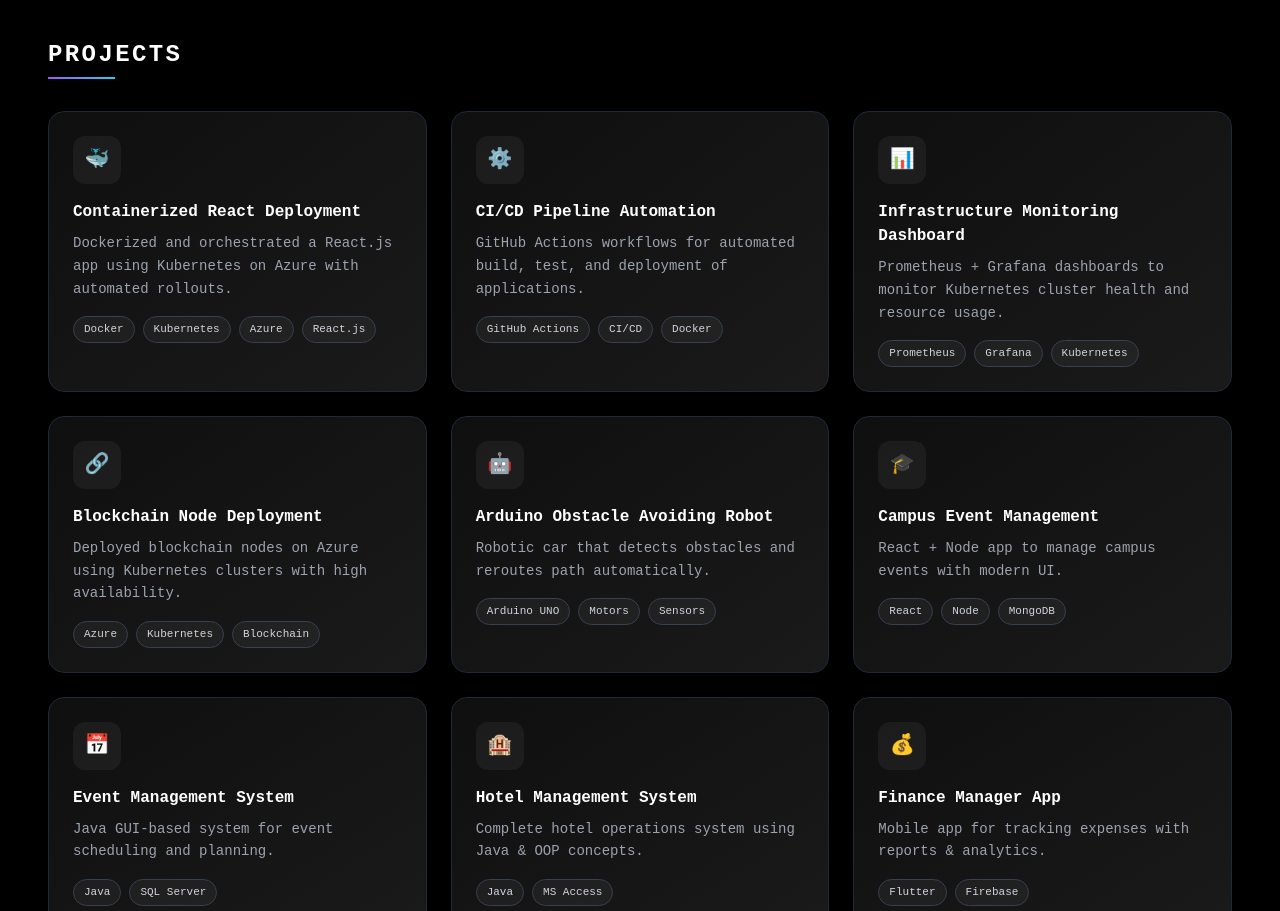
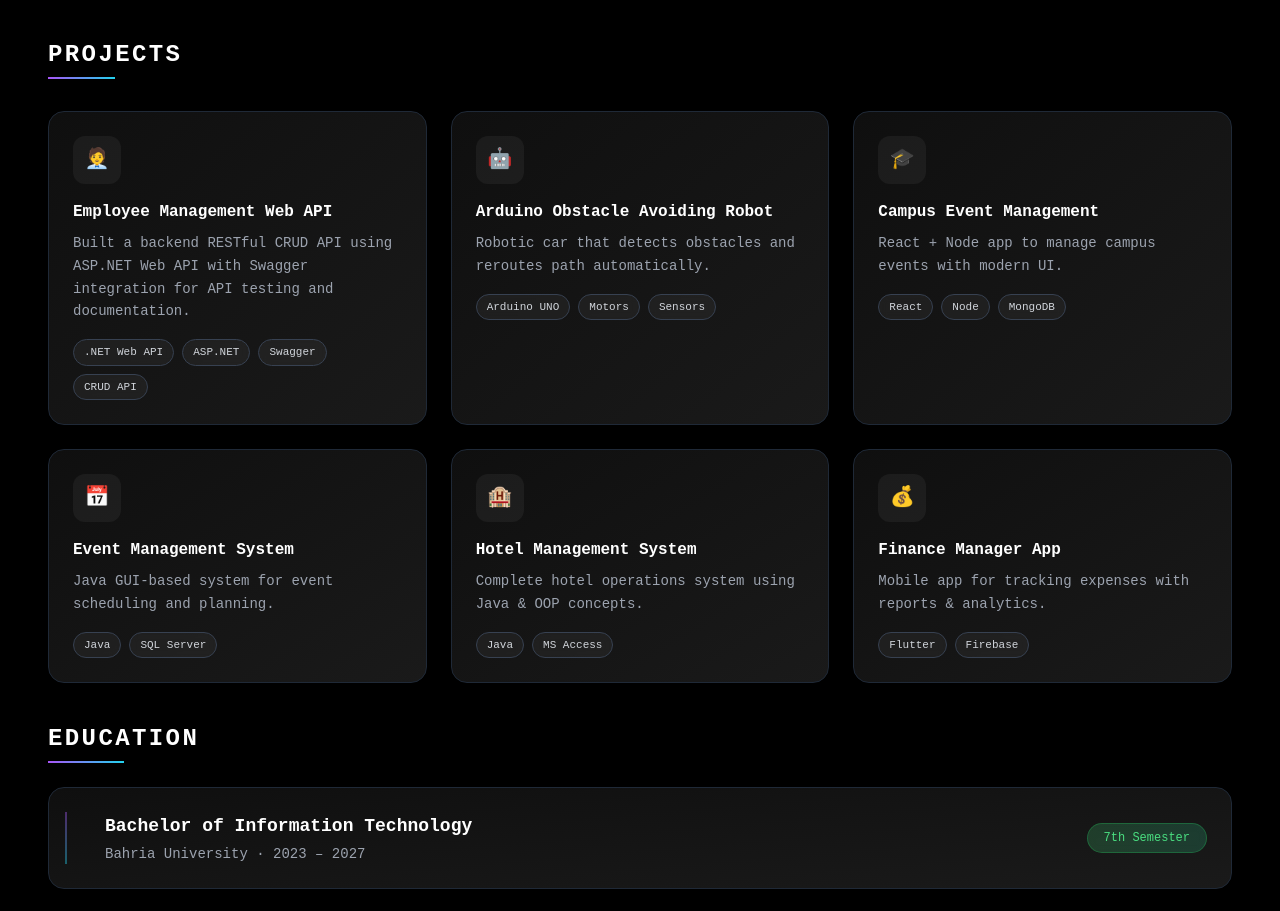
Before and after one commit to muneeb-ur-rahman01/Portfolio, a React (Vite) app: page / in a window 1280 px wide. Shown: the part 1413-2324 px from the top of the page. Built offline with nearby package versions, Linux system fonts and the light colour scheme.

Commit message:
Changes in projec

```diff
--- a/src/Components/Projects.jsx
+++ b/src/Components/Projects.jsx
@@ -1,28 +1,11 @@
 const projects = [
   {
-    icon: "🐳",
-    name: "Containerized React Deployment",
-    desc: "Dockerized and orchestrated a React.js app using Kubernetes on Azure with automated rollouts.",
-    stack: ["Docker", "Kubernetes", "Azure", "React.js"],
+    icon: "🧑‍💼",
+    name: "Employee Management Web API",
+    desc: "Built a backend RESTful CRUD API using ASP.NET Web API with Swagger integration for API testing and documentation.",
+    stack: [".NET Web API", "ASP.NET", "Swagger", "CRUD API"],
   },
-  {
-    icon: "⚙️",
-    name: "CI/CD Pipeline Automation",
-    desc: "GitHub Actions workflows for automated build, test, and deployment of applications.",
-    stack: ["GitHub Actions", "CI/CD", "Docker"],
-  },
-  {
-    icon: "📊",
-    name: "Infrastructure Monitoring Dashboard",
-    desc: "Prometheus + Grafana dashboards to monitor Kubernetes cluster health and resource usage.",
-    stack: ["Prometheus", "Grafana", "Kubernetes"],
-  },
-  {
-    icon: "🔗",
-    name: "Blockchain Node Deployment",
-    desc: "Deployed blockchain nodes on Azure using Kubernetes clusters with high availability.",
-    stack: ["Azure", "Kubernetes", "Blockchain"],
-  },
+
   {
     icon: "🤖",
     name: "Arduino Obstacle Avoiding Robot",
```
